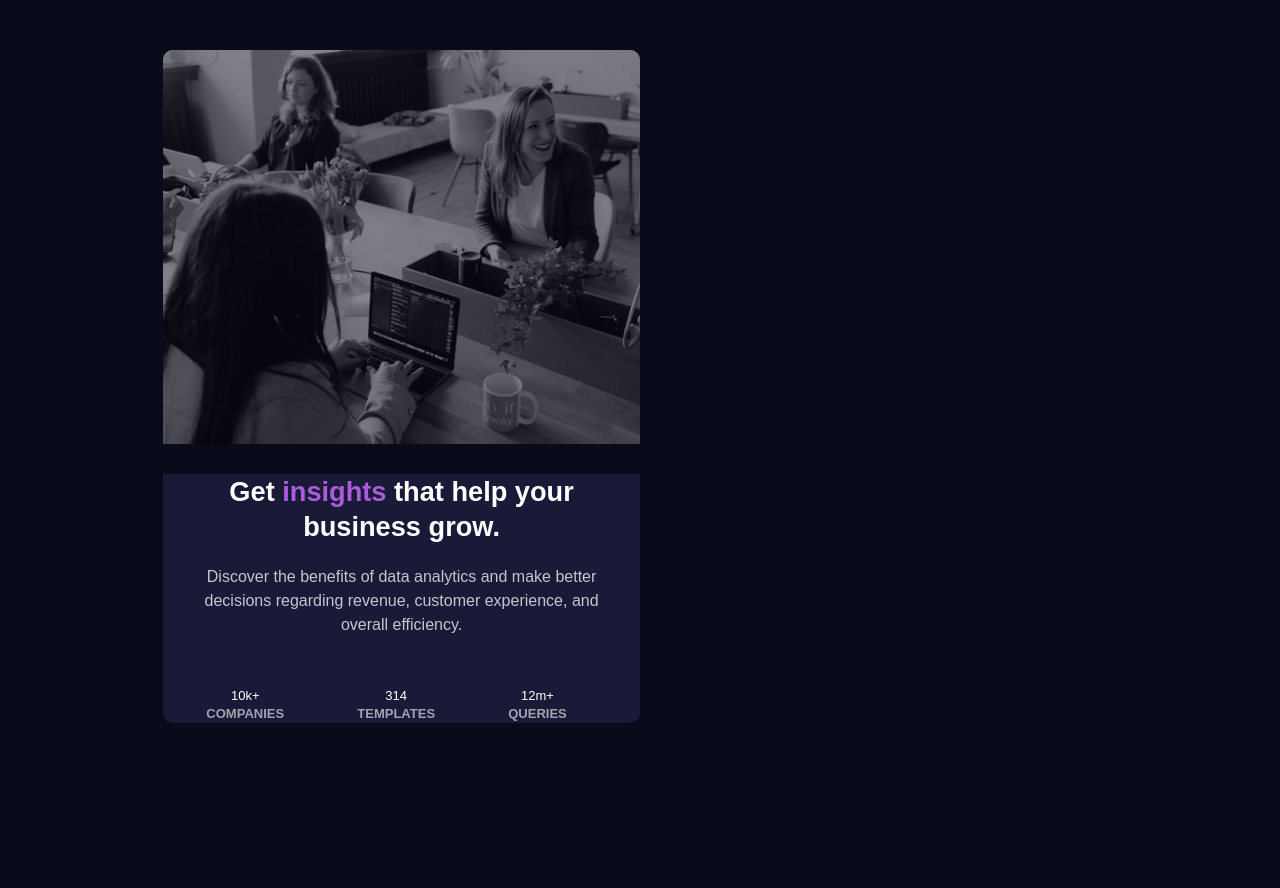
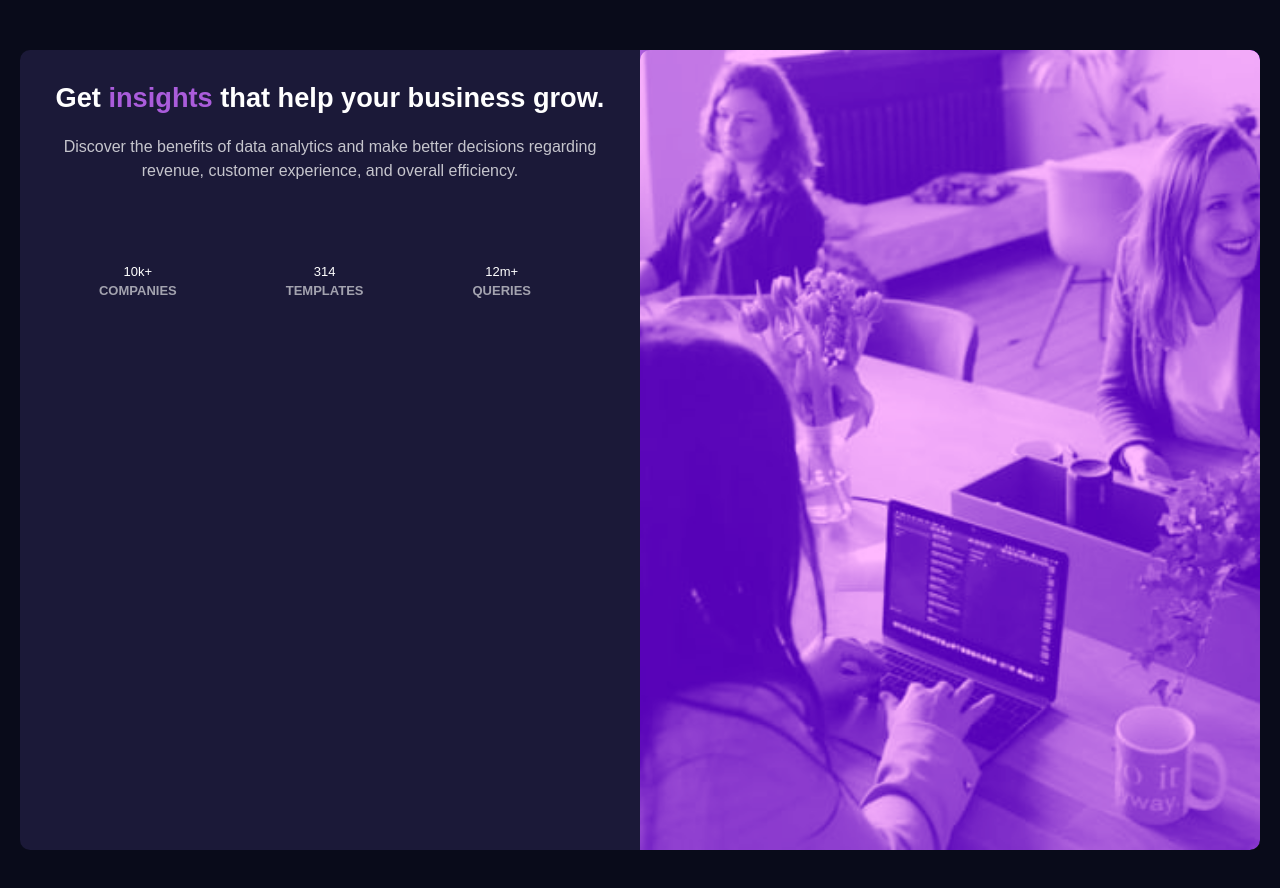
Before and after one commit to alexisshy/stats-preview-card-component-main, a plain HTML site: page index.html in a window 1280 px wide. Before the commit the page ends 823 px from the top, so only its background shows below. Drawn offline with Linux system fonts and the light colour scheme.

Commit message:
edit desktop version

```diff
--- a/index.html
+++ b/index.html
@@ -11,11 +11,10 @@
 
 
 </head>
-<main>
-  <body>
+
+<body>
+  <main>
     <div class="container">
-      <div class="image">
-        <img src=".\images\image-header-desktop.jpg">
       <div class="card">
         <h1>Get <span>insights</span> that help your business grow.</h1>
         <p>Discover the benefits of data analytics and make better decisions regarding revenue, customer
@@ -26,9 +25,12 @@
           <li>12m+ <span>queries</span></li>
         </ul>
       </div>
+      <div class="image">
+        <img src="./images/image-header-desktop.jpg">
+      </div>
 
-      </div>
     </div>
-  </body>
-</main>
+  </main>
+</body>
+
 </html>
--- a/styles.css
+++ b/styles.css
@@ -7,13 +7,14 @@
 body {
     color: white;
     font-family:'Lexend Deca', sans-serif;
-    font-size: ;
     background-color: hsl(233, 47%, 7%);
 
 
 }
 
 .container {
+    display: flex;
+    flex-direction: column-reverse;
     border-radius: 2rem;
     margin: 50px 20px;
     padding: 0 0 20px;
@@ -21,19 +22,23 @@ body {
 }
 
  .container img {
-    background: url("./images/image-header-mobile.jpg");
+
     border-radius: 10px 10px 0 0;
-    background-color: purple;
-    mix-blend-mode: ;
-    opacity: 0.5;
+
+    mix-blend-mode: overlay;
+    /*opacity: 0.7;*/
     display: block;
+    height: 100%;
+    width: 100%;
+    object-fit: cover;
+}
+
+.image {
+    background-color: hsl(277, 64%, 61%);
 }
 
 .card {
    background-color: hsl(244, 38%, 16%);
-   display: ;
-   flex-direction: ;
-
    border-radius: 0 0 10px 10px;
 }
 
@@ -62,9 +67,9 @@ body {
  ul {
     /*display: flex;
     flex-direction: row;*/
-    justify-content: space-evenly;*/
+    justify-content: space-evenly;
     margin-top: 80px;
-    font-size: ;
+    /*font-size: ;*/
     margin-bottom: 50px;
     list-style: none;
 }
@@ -75,7 +80,7 @@ body {
     justify-content: center;
     align-items: center;
     font-weight: 400;
-    font-size: ;
+    /*font-size: ;*/
     line-height: 1.4;
 
 }
@@ -86,37 +91,40 @@ body {
     font-weight: 700;
 
 }
-img {
-    display: block;
-    height: 100%;
-    object-fit: cover;
-}
+
 
 @media (min-width: 992px) {
     body {
-
          }
 
     .container {
         display: flex;
-        flex-direction:;
-        align-items: center;
-        justify-content: center;
+        flex-direction:row;
+        /*align-items: center;
+        justify-content: center;*/
         padding: 0;
+        height: 100vh;
+
+
 
     }
+
+    .image {
+        min-width: 50%;
+        border-radius: 0 10px 10px 0;
+
+    }
+
+
     .card {
-        width: 50%;
-
+        min-width: 50%;
+        border-radius: 10px 0 0 10px;
     }
 
     p {
         margin-bottom: 50px;
     }
-    img {
-        width: 50%;
-        border-radius: 0 10px 10px 0;
-    }
+
     ul {
     display: flex;
 
@@ -128,7 +136,7 @@ ul li {
     }
 
     li span {
-    font-size: ;
+    /*font-size: ;*/
     }
 
 }
```
Lines whose indentation alone changed are shown as unchanged.
